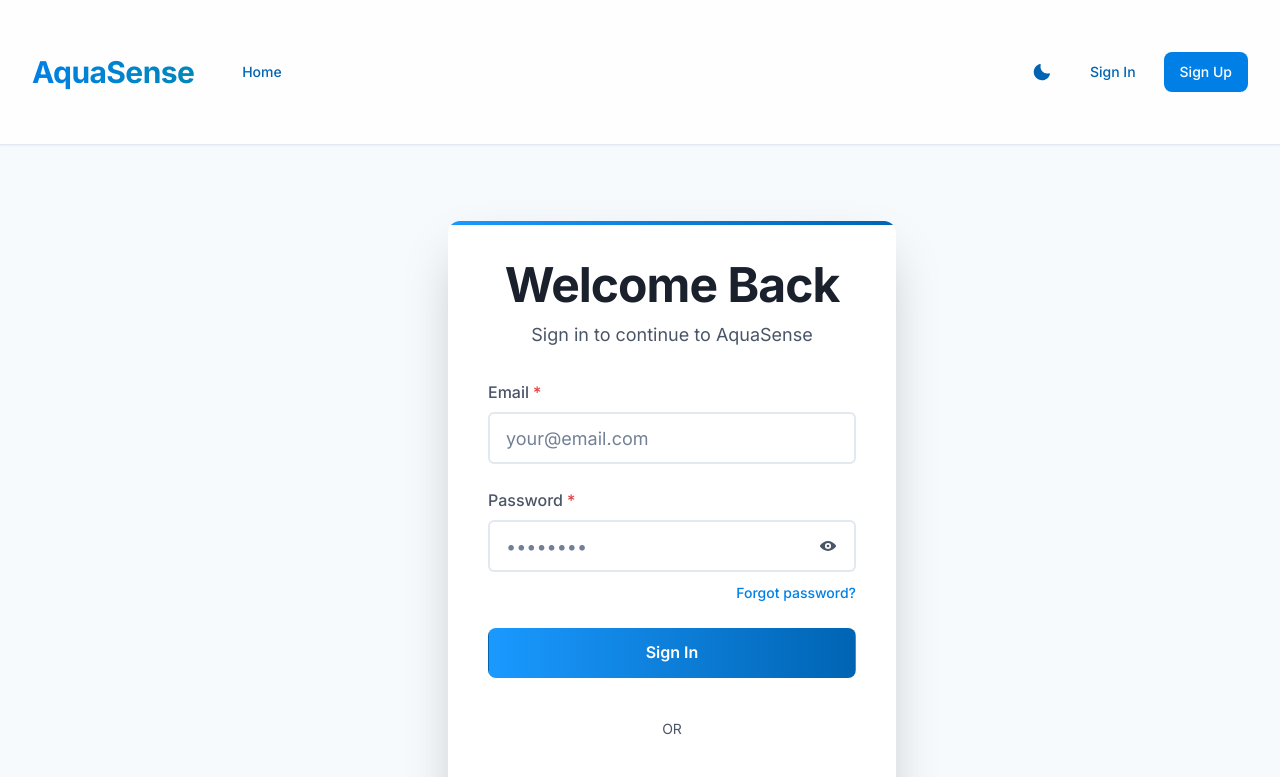
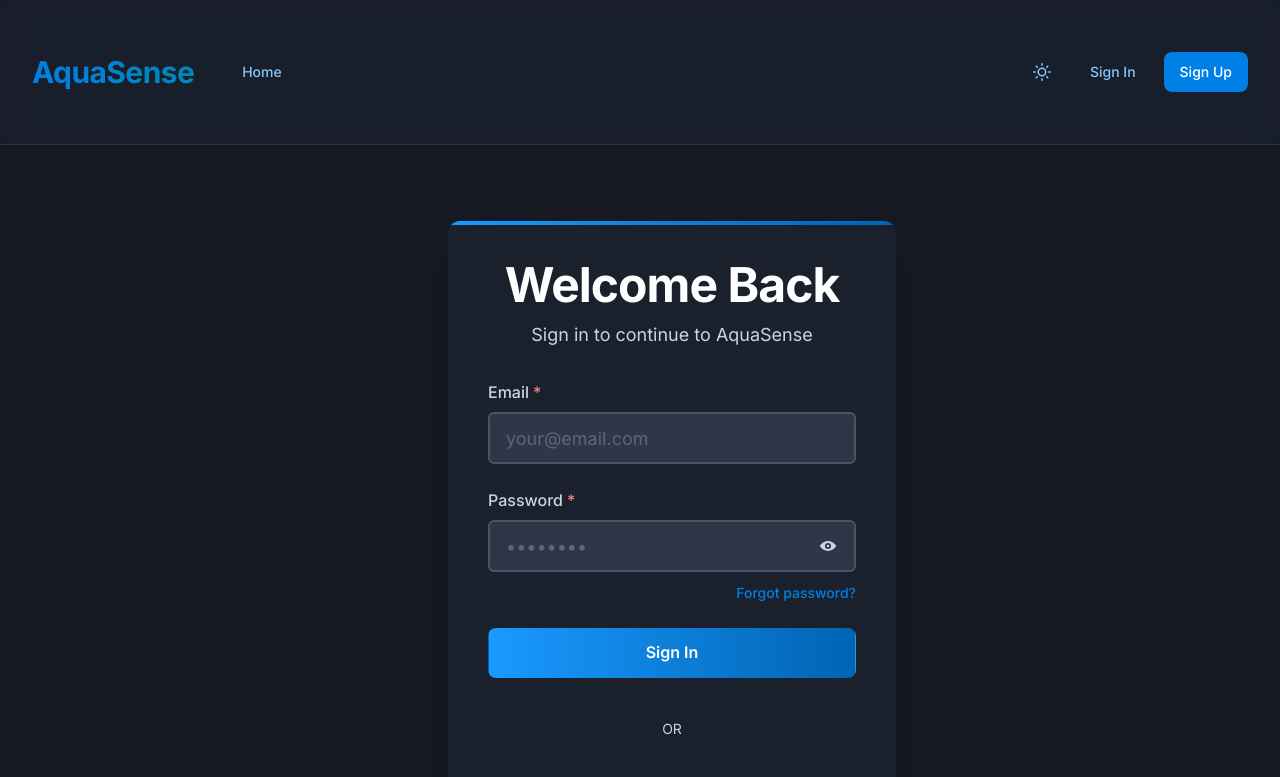
Before and after one commit to jlzamary/AquaSense, a React (Vite) app: page /login in a window 1280 px wide. Shown: the top 777 px of the page. Built offline with nearby package versions, Linux system fonts and the light colour scheme; no server answers.

Commit message:
Fix dark mode

```diff
--- a/src/App.tsx
+++ b/src/App.tsx
@@ -1,4 +1,4 @@
-import { ChakraProvider, Box } from '@chakra-ui/react';
+import { ChakraProvider, Box, useColorModeValue, ColorModeScript } from '@chakra-ui/react';
 import './App.css';
 import { BrowserRouter as Router, Routes, Route } from 'react-router-dom';
 import { AuthProvider } from './contexts/AuthContext';
@@ -12,12 +12,13 @@ import Analysis from './pages/Analysis.tsx';
 import Metrics from './pages/Metrics.tsx';
 import PrivateRoute from './components/PrivateRoute.tsx';
 
-function App() {
+// Layout component that uses color mode (must be inside ChakraProvider)
+function AppLayout() {
+  const bgColor = useColorModeValue('gray.50', 'gray.900');
+
   return (
-    <ChakraProvider theme={theme}>
-      <AuthProvider>
     <Router>
-          <Box minH="100vh" display="flex" flexDirection="column">
+      <Box minH="100vh" display="flex" flexDirection="column" bg={bgColor}>
         <Navbar />
         <Box
           as="main"
@@ -44,8 +45,19 @@ function App() {
         </Box>
       </Box>
     </Router>
+  );
+}
+
+function App() {
+  return (
+    <>
+      <ColorModeScript initialColorMode={theme.config?.initialColorMode} />
+      <ChakraProvider theme={theme}>
+        <AuthProvider>
+          <AppLayout />
         </AuthProvider>
       </ChakraProvider>
+    </>
   )
 }
 
--- a/src/pages/Analysis.tsx
+++ b/src/pages/Analysis.tsx
@@ -211,6 +211,9 @@ const Analysis = () => {
   const borderColor = useColorModeValue('gray.200', 'gray.700');
   const imagePlaceholderBg = useColorModeValue('gray.100', 'gray.700');
   const imagePlaceholderIconColor = useColorModeValue('gray.400', 'gray.500');
+  const dropzoneBorderColor = useColorModeValue('gray.300', 'gray.600');
+  const dropzoneBg = useColorModeValue('white', 'gray.700');
+  const dropzoneActiveBg = useColorModeValue('brand.50', 'rgba(0, 128, 230, 0.1)');
 
   const onDrop = useCallback((acceptedFiles: File[]) => {
     const newFiles = acceptedFiles.map(file => {
@@ -845,11 +848,11 @@ const Analysis = () => {
           {...getRootProps()}
           borderWidth={2}
           borderStyle="dashed"
-          borderColor={isDragActive ? 'brand.400' : 'gray.300'}
+          borderColor={isDragActive ? 'brand.400' : dropzoneBorderColor}
           borderRadius="lg"
           p={10}
           textAlign="center"
-          bg={isDragActive ? 'brand.50' : 'transparent'}
+          bg={isDragActive ? dropzoneActiveBg : dropzoneBg}
           cursor="pointer"
           transition="all 0.2s"
           _hover={{ borderColor: 'brand.300' }}
--- a/src/theme.ts
+++ b/src/theme.ts
@@ -1,6 +1,10 @@
 import { extendTheme } from '@chakra-ui/react';
 
 const theme = extendTheme({
+  config: {
+    initialColorMode: 'dark',
+    useSystemColorMode: true,
+  },
   colors: {
     brand: {
       50: '#e6f7ff',
@@ -142,7 +146,7 @@ const theme = extendTheme({
     },
     Tabs: {
       variants: {
-        enclosed: {
+        enclosed: (props: any) => ({
           tab: {
             _selected: {
               color: 'brand.600',
@@ -150,9 +154,14 @@ const theme = extendTheme({
               borderTopColor: 'brand.500',
               borderTopWidth: '2px',
               marginTop: '-1px',
+              bg: props.colorMode === 'dark' ? 'gray.800' : 'white',
             },
           },
-        },
+          tabpanel: {
+            bg: props.colorMode === 'dark' ? 'gray.800' : 'white',
+            borderColor: props.colorMode === 'dark' ? 'gray.700' : 'gray.200',
+          },
+        }),
       },
     },
     Modal: {
```
Lines whose indentation alone changed are shown as unchanged.
